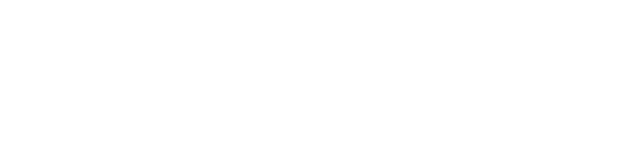
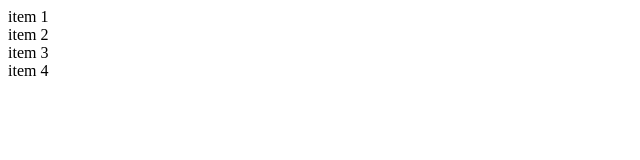
Before and after one commit to Ahmad1582/darg-mini, a plain HTML site: page index.html in a window 1280 px wide. Shown: the whole page, without its empty margins (0-640 px from the left). Drawn offline with Linux system fonts and the light colour scheme.

Commit message:
create first plan

```diff
--- a/index.html
+++ b/index.html
@@ -7,6 +7,16 @@
     <title>drag-mini</title>
 </head>
 <body>
+    <div class="container">
+        <div class="box-wrapper">
+            <div class="box-item">item 1</div>
+            <div class="box-item">item 2</div>
+        </div>
+        <div class="box-wrapper">
+            <div class="box-item">item 3</div>
+            <div class="box-item">item 4</div>
+        </div>
+    </div>
 
     <script src="./js/app.js"></script>
 </body>
```
